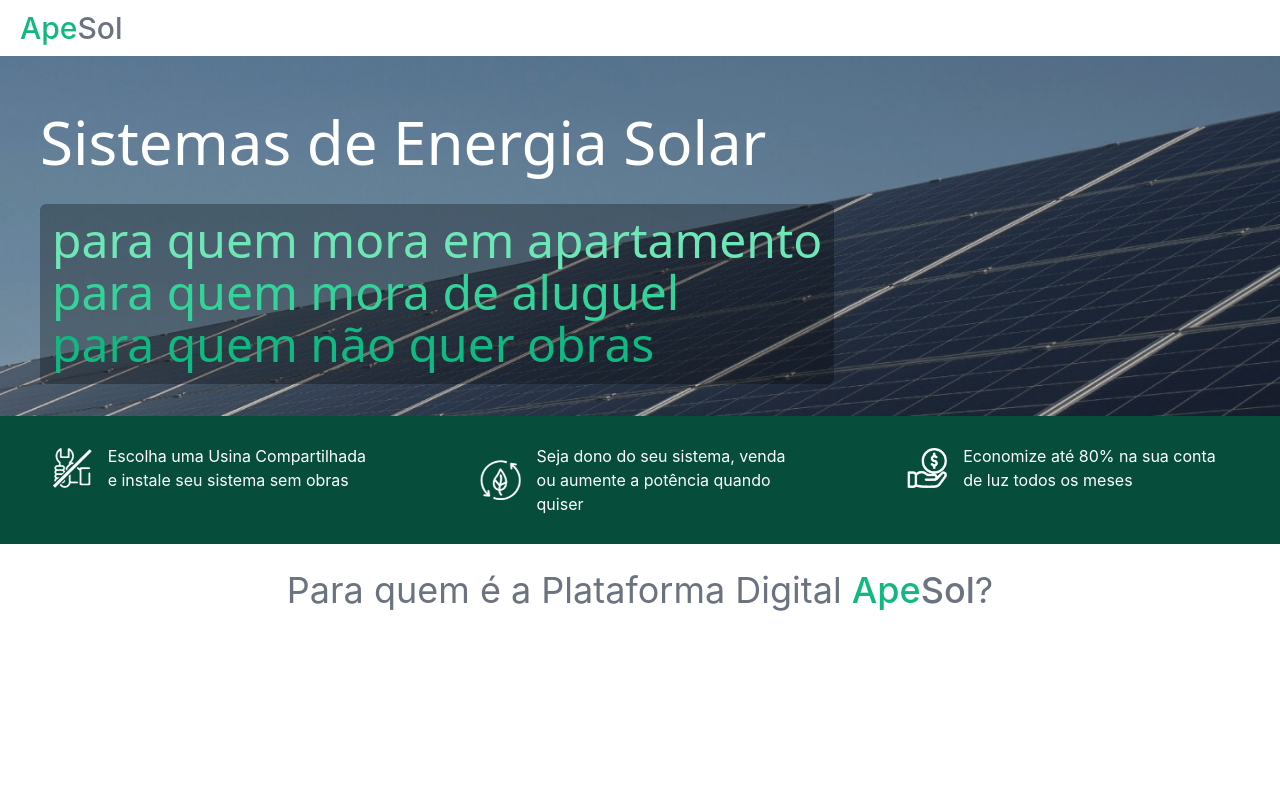
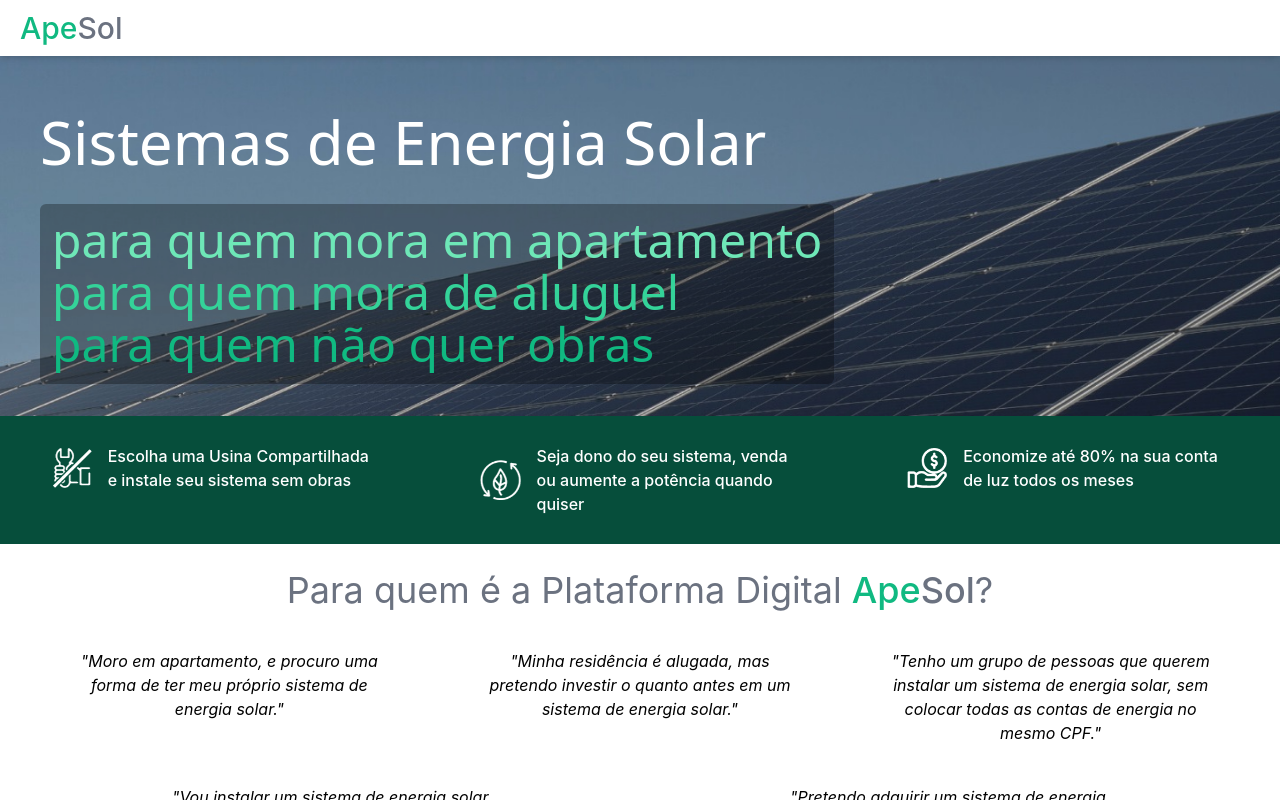
Before and after one commit to jardelmv/apesol, a React (Create React App) app: page / in a window 1280 px wide. Built offline with nearby package versions, Linux system fonts and the light colour scheme.

Commit message:
refactoring css and add landpage section

```diff
--- /dev/null
+++ b/src/components/logo.js
@@ -0,0 +1,8 @@
+export default function logo(fontSize){
+    return (
+        <>
+            <span className= {`${fontSize} font-medium text-emerald-500`}>Ape</span>
+            <span className={`${fontSize} font-medium text-gray-500`}>Sol</span>
+        </>
+    )
+}
--- a/src/index.css
+++ b/src/index.css
@@ -3,7 +3,7 @@ html {
 }
 
 body {
-  margin: 0;
+
   overflow-x: hidden;
   font-family: -apple-system, BlinkMacSystemFont, 'Segoe UI', 'Roboto', 'Oxygen',
     'Ubuntu', 'Cantarell', 'Fira Sans', 'Droid Sans', 'Helvetica Neue',
--- a/src/landpage/index.js
+++ b/src/landpage/index.js
@@ -3,62 +3,79 @@ import paineis from './img/paineis.jpg';
 import iconMoney from './img/icon-money.png';
 import iconNoTools from './img/icon-no-tools.png';
 import iconLeaf from './img/icon-leaf.png';
-import {logo, classForWho, classResumeBox, classResumeText} from './styles'
+import logo from '../components/logo'
+import './styles.css';
 
 export default function Landpage() {
 
     return (
         <div className='w-full h-screen'>
 
-            <div className='sticky top-0 z-50 bg-white h-14 w-full pl-5'>
+            <div className='sticky top-0 z-50 bg-white h-14 w-full pl-5 shadow-md'>
                 <div className='h-full flex items-center'>
                     {logo('text-3xl')}
                 </div>
             </div>
 
-            <div className='h-fit md:h-1/3 lg:h-[45%] bg-cover bg-bottom bg-no-repeat pl-10 py-14' style={{ backgroundImage: `url(${paineis})` }} >
+            <div className='classBackgroundImage' style={{ backgroundImage: `url(${paineis})` }} >
                 <p className='text-3xl lg:text-6xl md:text-5xl font-sans font-medium text-white'>
                     Sistemas de Energia Solar
                 </p>
                 <div className='h-fit w-fit rounded-md bg-black/30 p-3 my-8 flex flex-col justify-around'>
-                    <p className={`${classForWho} text-emerald-300`}>
+                    <p className='classForWho text-emerald-300'>
                         para quem mora em apartamento
                     </p>
-                    <p className={`${classForWho} text-emerald-400`}>
+                    <p className='classForWho text-emerald-400'>
                         para quem mora de aluguel
                     </p>
-                    <p className={`${classForWho} text-emerald-500`}>
+                    <p className='classForWho text-emerald-500'>
                         para quem não quer obras
                     </p>
                 </div>
-
             </div>
 
             <div className='w-full bg-emerald-900 flex flex-col justify-around py-4 md:flex-row'>
-                <div className={classResumeBox}>
+                <div className='classResumeBox'>
                     <img src={iconNoTools} className='h-10' alt="" />
-                    <span className={classResumeText}>
+                    <span className='classResumeText'>
                         Escolha uma Usina Compartilhada e instale seu sistema sem obras
                     </span>
                 </div>
-                <div className={classResumeBox}>
+                <div className='classResumeBox'>
                     <img src={iconLeaf} className='h-10' alt="" />
-                    <span className={classResumeText}>
+                    <span className='classResumeText'>
                         Seja dono do seu sistema, venda ou aumente a potência quando quiser
                     </span>
                 </div>
-                <div className={classResumeBox}>
+                <div className='classResumeBox'>
                     <img src={iconMoney} className='h-10' alt="" />
-                    <span className={classResumeText}>
+                    <span className='classResumeText'>
                         Economize até 80% na sua conta de luz todos os meses
                     </span>
                 </div>
             </div>
 
-            <div className='w-full my-6'>
+            <div className='m-6'>
                 <p className='text-center text-4xl leading-tight font-normal text-gray-500'>
                     {`Para quem é a Plataforma Digital `}{logo('text-4xl')}?
                 </p>
+                <div className='my-4 px-7 flex flex-wrap justify-around flex-col lg:flex-row lg:px-0'>
+                    <p className='italic text-center my-5 lg:w-[33%] lg:px-10'>
+                        "Moro em apartamento, e procuro uma forma de ter meu próprio sistema de energia solar."
+                    </p>
+                    <p className='italic text-center my-5 lg:w-[33%] lg:px-10'>
+                        "Minha residência é alugada, mas pretendo investir o quanto antes em um sistema de energia solar."
+                    </p>
+                    <p className='italic text-center my-5 lg:w-[33%] lg:px-10'>
+                        "Tenho um grupo de pessoas que querem instalar um sistema de energia solar, sem colocar todas as contas de energia no mesmo CPF."
+                    </p>
+                    <p className='italic text-center my-5 lg:w-[33%] lg:px-10'>
+                        "Vou instalar um sistema de energia solar, mas não sei qual será meu consumo daqui algum tempo."
+                    </p>
+                    <p className='italic text-center my-5 lg:w-[33%] lg:px-10'>
+                        "Pretendo adquirir um sistema de energia solar, mas não quero obras e instalações na minha casa."
+                    </p>
+                </div>
             </div>
 
         </div>
--- /dev/null
+++ b/src/landpage/styles.css
@@ -0,0 +1,13 @@
+
+
+.classBackgroundImage { @apply fade-in-image h-fit md:h-1/3 lg:h-[45%] bg-cover bg-bottom bg-no-repeat pl-10 py-14 fade-in-image;}
+.classForWho { @apply text-xl lg:text-5xl md:text-3xl mb-1 font-sans font-normal;}
+.classResumeBox { @apply w-full h-full py-3 px-8 flex justify-center items-center md:w-1/4 md:px-0;}
+.classResumeText { @apply font-medium text-white pl-4;}
+
+
+.fade-in-image { animation: fadeIn 1s; }
+@keyframes fadeIn {
+    0% { opacity: 0; }
+    100% { opacity: 1; }
+  }
--- a/src/landpage/styles.js
+++ /dev/null
@@ -1,12 +0,0 @@
-export const classForWho = 'text-xl lg:text-5xl md:text-3xl mb-1 font-sans font-normal';
-export const classResumeBox = 'w-full h-full py-3 px-8 flex justify-center items-center md:w-1/4 md:px-0';
-export const classResumeText = 'font-semi-bold text-white pl-4';
-
-export const logo = (fontSize) => {
-    return (
-        <>
-            <span className= {`${fontSize} font-medium text-emerald-500`}>Ape</span>
-            <span className={`${fontSize} font-medium text-gray-500`}>Sol</span>
-        </>
-    )
-}
```
